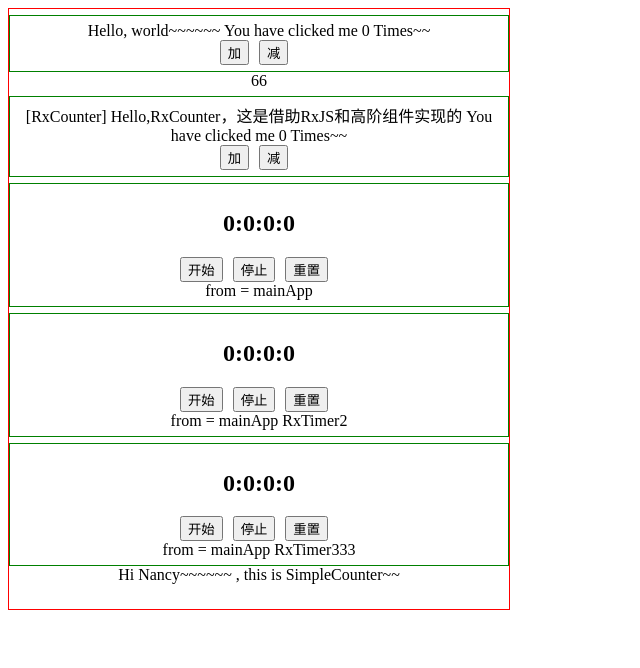
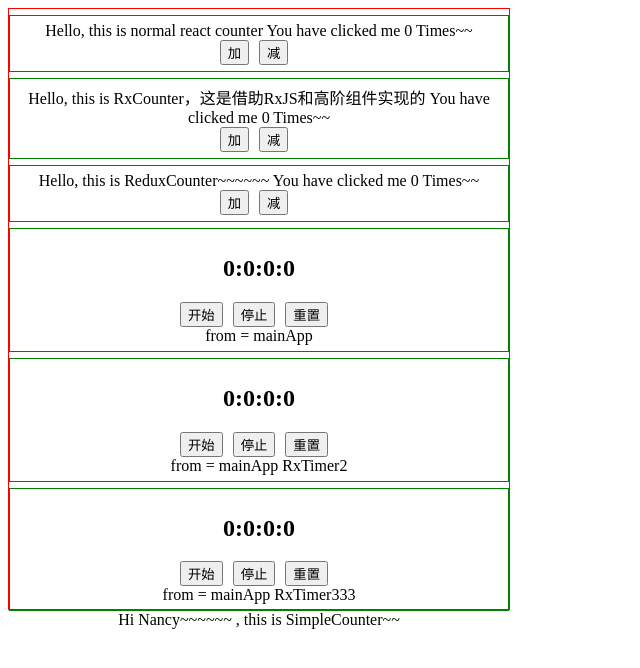
Before and after one commit to YangXinxiang/react-rxjs, a React (Create React App) app: page / in a window 1280 px wide. Shown: the top 668 px of the page, without its empty margins (0-640 px from the left). Built offline with nearby package versions, Linux system fonts and the light colour scheme.

Commit message:
feat: 借助redux实现一版counter

```diff
--- a/src/App.js
+++ b/src/App.js
@@ -1,5 +1,6 @@
 import  Counter  from "./component/counter/Counter";
 import RxCounter from "./component/counter/RxCounter";
+import ReduxCounter from "./component/counter/ReduxCounter";
 import createRxTimer from "./component/timer/RxTimer";
 import createRxTimer2 from "./component/timer/RxTimer2";
 import RxTimer3 from "./component/timer/RxTimer3";
@@ -13,8 +14,9 @@ function App() {
   return (
     <div className="App">
       <div className="leftArea">
-        <Counter greeting = "Hello, world~~~~~~" />66
+        <Counter greeting = "Hello, this is normal react counter" />
         <RxCounterComp />
+        <ReduxCounter greeting = "Hello, this is ReduxCounter~~~~~~" />
         <RxTimer from="mainApp"/>
         <RxTimer2 from="mainApp RxTimer2" />
         <RxTimer3 from="mainApp RxTimer333" />
--- a/src/component/counter/ReduxCounter.js
+++ b/src/component/counter/ReduxCounter.js
@@ -0,0 +1,17 @@
+import { connect } from "react-redux";
+import * as ActioncCreator from "../../store/ActioncCreator";
+
+
+import CounterView from "./CounterView";
+const mapStateToProps = (state, ownProps)=>{
+    return {count: state.count}
+}
+const mapDispatchToProps = (dispatch, ownProps)=>{
+    return {
+        onIncreaseClick : ()=> dispatch(ActioncCreator.increase()),
+        onDecreaseClick: ()=> dispatch(ActioncCreator.decrease())
+    }
+}
+
+const ReduxCounter =  connect(mapStateToProps, mapDispatchToProps)(CounterView);
+export default ReduxCounter;
--- a/src/component/counter/RxCounter.js
+++ b/src/component/counter/RxCounter.js
@@ -21,7 +21,7 @@ export default function RxCounter () {
                 map(count=>{
                     return {
                         count,
-                        greeting : "[RxCounter] Hello,RxCounter，这是借助RxJS和高阶组件实现的",
+                        greeting : "Hello, this is RxCounter，这是借助RxJS和高阶组件实现的",
                         onIncreaseClick,
                         onDecreaseClick,
                     }
--- a/src/store/index.js
+++ b/src/store/index.js
@@ -1,7 +1,8 @@
 import { createStore } from "redux";
 import Reducer from "./Reducer";
 const initValue = {
-    count:0
+    count:0,
+    greeting : "",
 }
 const store = createStore(Reducer,initValue);
 export default store;
```
